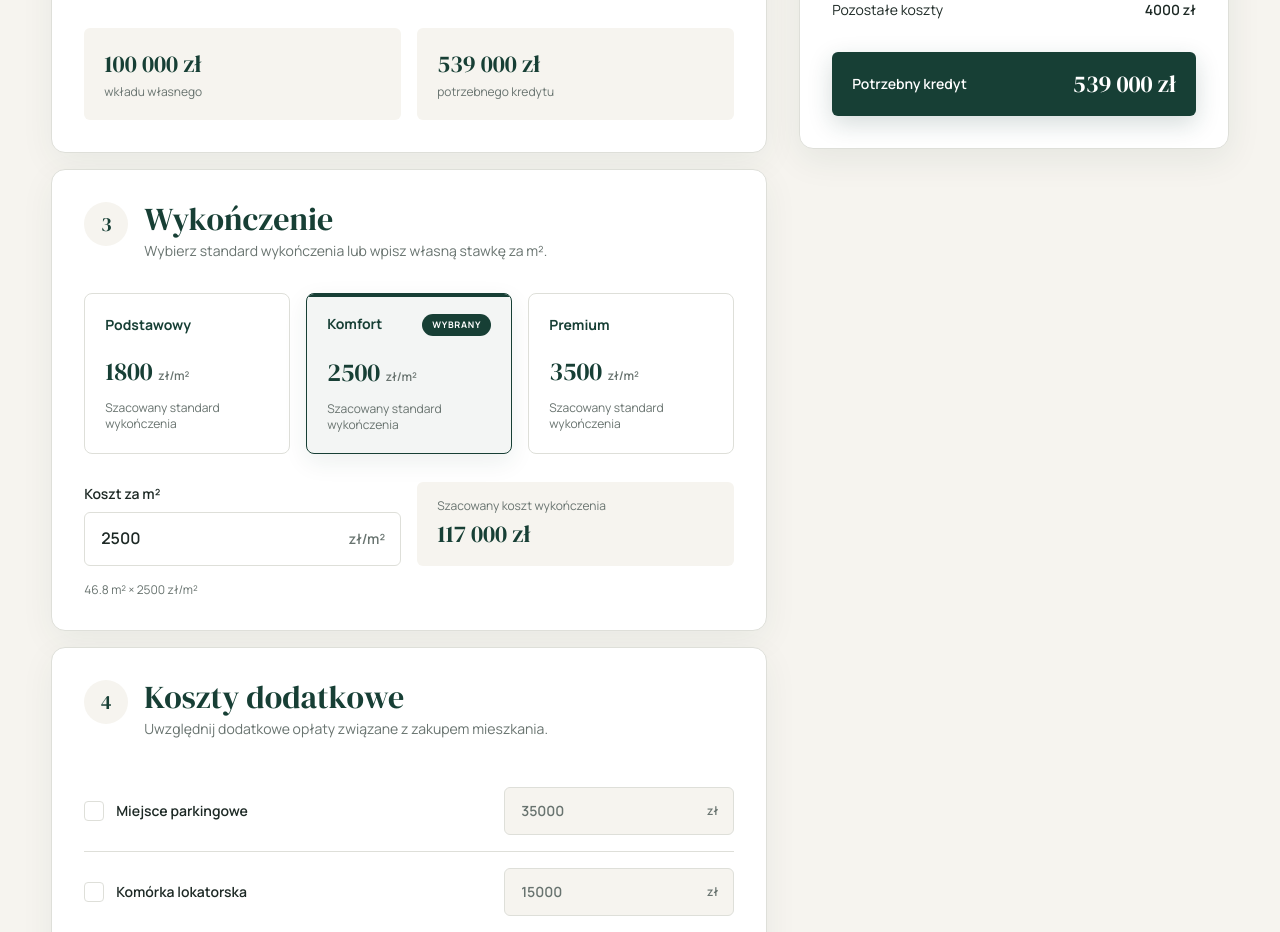
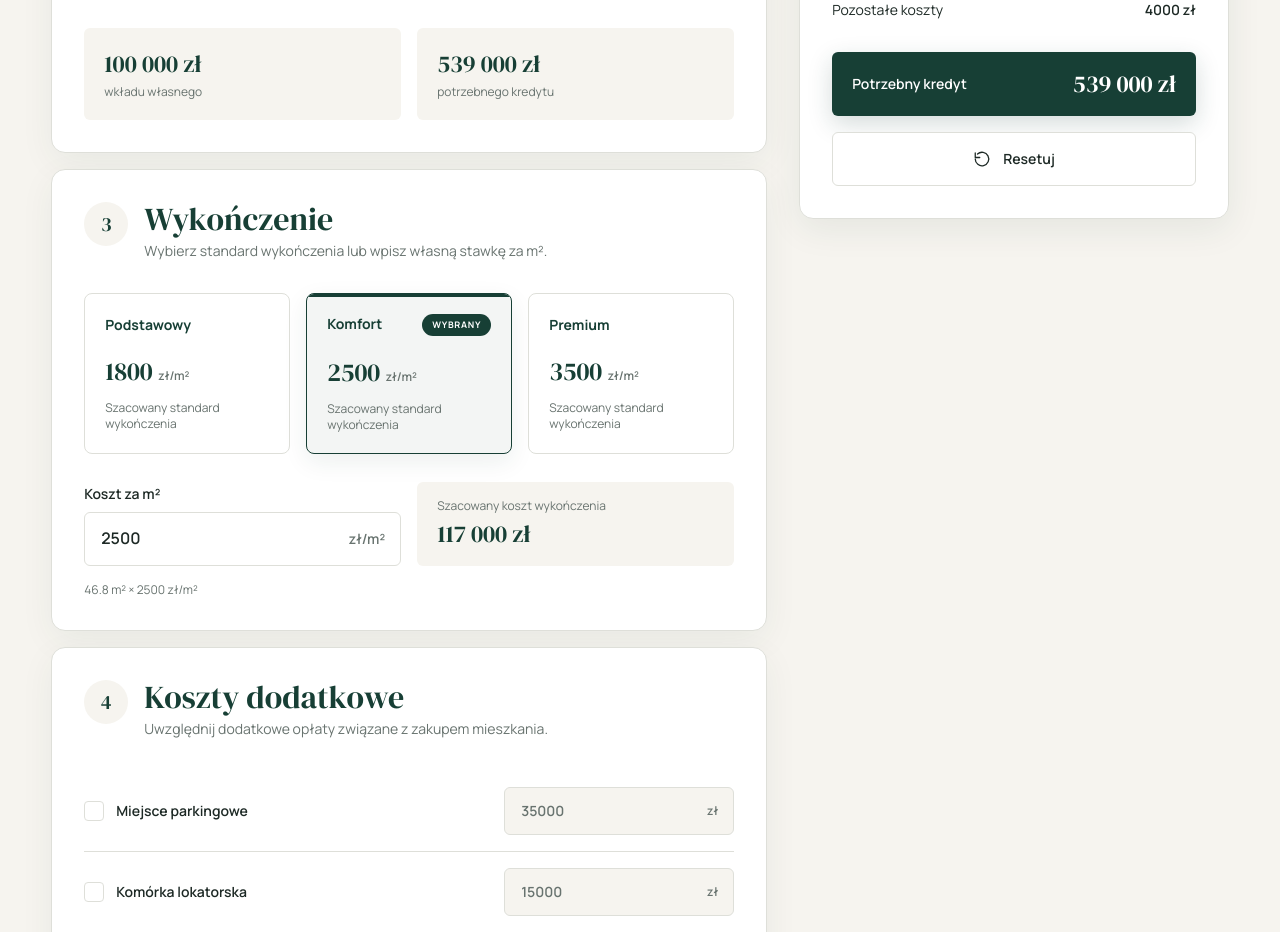
Before and after one commit to natalkakielbicka-coder/real-estate, a Vue app: page /kalkulator-kosztow-zakupu in a window 1280 px wide. Shown: the part 1380-2312 px from the top of the page. Built offline with nearby package versions, Linux system fonts and the light colour scheme.

Commit message:
Add calculator reset

```diff
--- a/src/views/PurchaseCalculatorView.vue
+++ b/src/views/PurchaseCalculatorView.vue
@@ -149,6 +149,26 @@ const contributionPercent = computed(() => {
 const hasLowContribution = computed(() => {
   return contributionPercent.value < 20
 })
+
+const resetCalculator = () => {
+  selectedInvestment.value = availableInvestments[0]
+
+  const firstApartment = availableApartments.find((apartment) => {
+    return apartment.investment === selectedInvestment.value
+  })
+
+  selectedApartmentId.value = firstApartment?.id ?? null
+
+  ownContribution.value = 100000
+  finishingCostPerMeter.value = 2500
+  notaryFee.value = 4000
+
+  includeParkingSpace.value = false
+  parkingSpacePrice.value = 35000
+
+  includeStorageRoom.value = false
+  storageRoomPrice.value = 15000
+}
 </script>
 
 <template>
@@ -772,6 +792,28 @@ const hasLowContribution = computed(() => {
               {{ formatPrice(neededLoan) }} zł
             </strong>
           </div>
+
+          <button
+            class="group mt-4 flex min-h-[54px] w-full items-center justify-center gap-3 rounded-[6px] border border-line bg-panel px-5 text-sm font-semibold text-[var(--color-text)] transition-[border-color,color,background-color] hover:border-brand hover:bg-page hover:text-brand"
+            type="button"
+            @click="resetCalculator"
+          >
+            <svg
+              class="size-[18px] transition-transform duration-300 group-hover:-rotate-90"
+              viewBox="0 0 24 24"
+              fill="none"
+              stroke="currentColor"
+              stroke-width="1.7"
+              stroke-linecap="round"
+              stroke-linejoin="round"
+              aria-hidden="true"
+            >
+              <path d="M3 12a9 9 0 1 0 3-6.7" />
+              <path d="M3 4v6h6" />
+            </svg>
+
+            Resetuj
+          </button>
         </aside>
       </div>
     </section>
```
